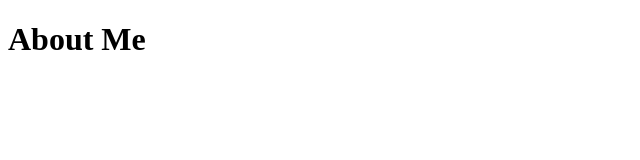
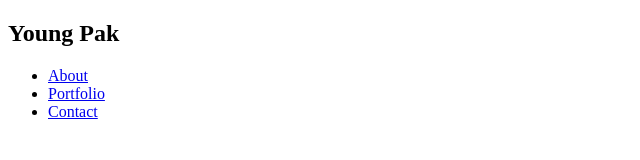
Before and after one commit to youngxpak/Hmwk1, a plain HTML site: page portfolio.html in a window 1280 px wide. Shown: the whole page, without its empty margins (0-640 px from the left). Drawn offline with Linux system fonts and the light colour scheme.

Commit message:
added nav bar

```diff
--- a/portfolio.html
+++ b/portfolio.html
@@ -7,6 +7,16 @@
     <title>Young Pak</title>
 </head>
 <body>
-    <h1>About Me</h1>
+    <nav class="navbar">
+        <div class="name">
+            <h1>Young Pak</h1>
+        </div>
+        <ul class="nav-links">
+            <li><a href="#">About</a></li>
+            <li><a href="#">Portfolio</a></li>
+            <li><a href="#">Contact</a></li>
+        </ul>
+    </nav>
+
 </body>
 </html>
```
Also changed, not shown: contact.html (+9 -2 lines).
